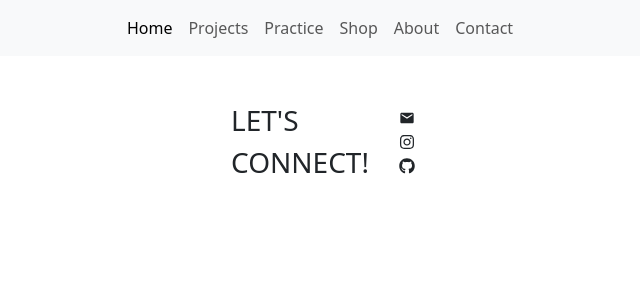
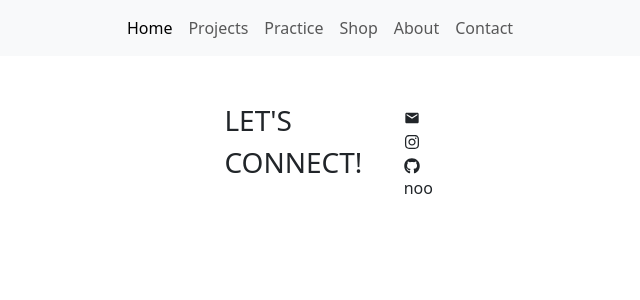
Before and after one commit to FGiannini95/FGiannini95.github.io, a React (Vite) app: page /contact in a window 1280 px wide. Shown: the top 300 px of the page, without its empty margins (320-960 px from the left). Built offline with nearby package versions, Linux system fonts and the light colour scheme.

Commit message:
Dumm update

```diff
--- a/src/pages/Contact/Contact.tsx
+++ b/src/pages/Contact/Contact.tsx
@@ -39,6 +39,7 @@ export const Contact = () => {
               <FaGithub />
             </Nav.Link>
           </div>
+          <div> noo</div>
         </Col>
       </Row>
     </Container>
```
